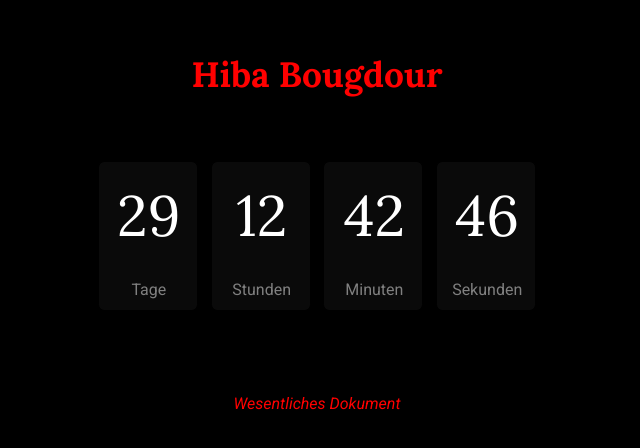
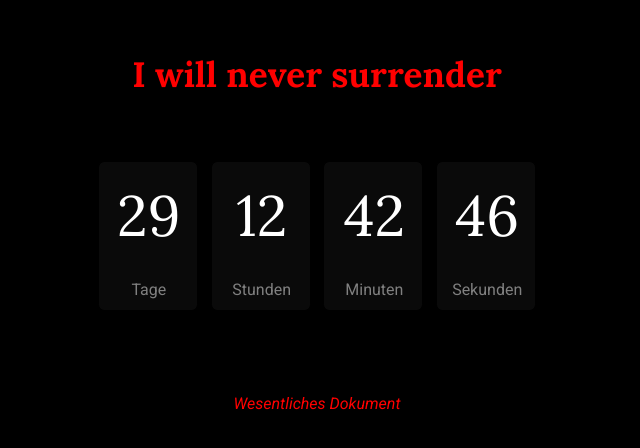
Before and after one commit to akramthedev/die-deutsch-traum, a React (Create React App) app: page / in a window 1280 px wide. Shown: the part 168-616 px from the top of the page, without its empty margins (323-963 px from the left). Built offline with nearby package versions, Linux system fonts and the light colour scheme.

Commit message:
Update Home.jsx

```diff
--- a/src/Home.jsx
+++ b/src/Home.jsx
@@ -82,7 +82,7 @@ const Home = () => {
   return (
     <div className='Home'>
       <div className="Home2">
-        <h1>Hiba Bougdour</h1>
+        <h1>I will never surrender</h1>
         <div className="Timer">
           {formatTime()}
         </div>
```
